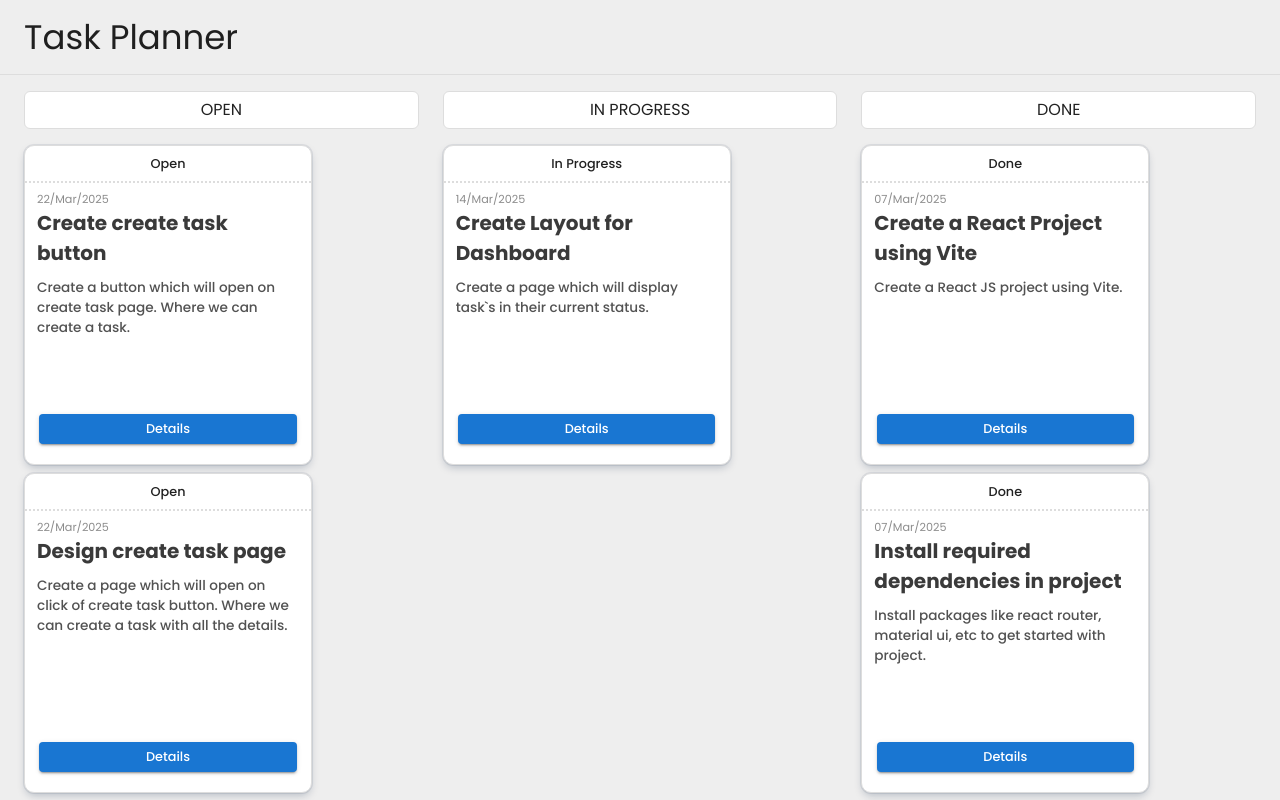
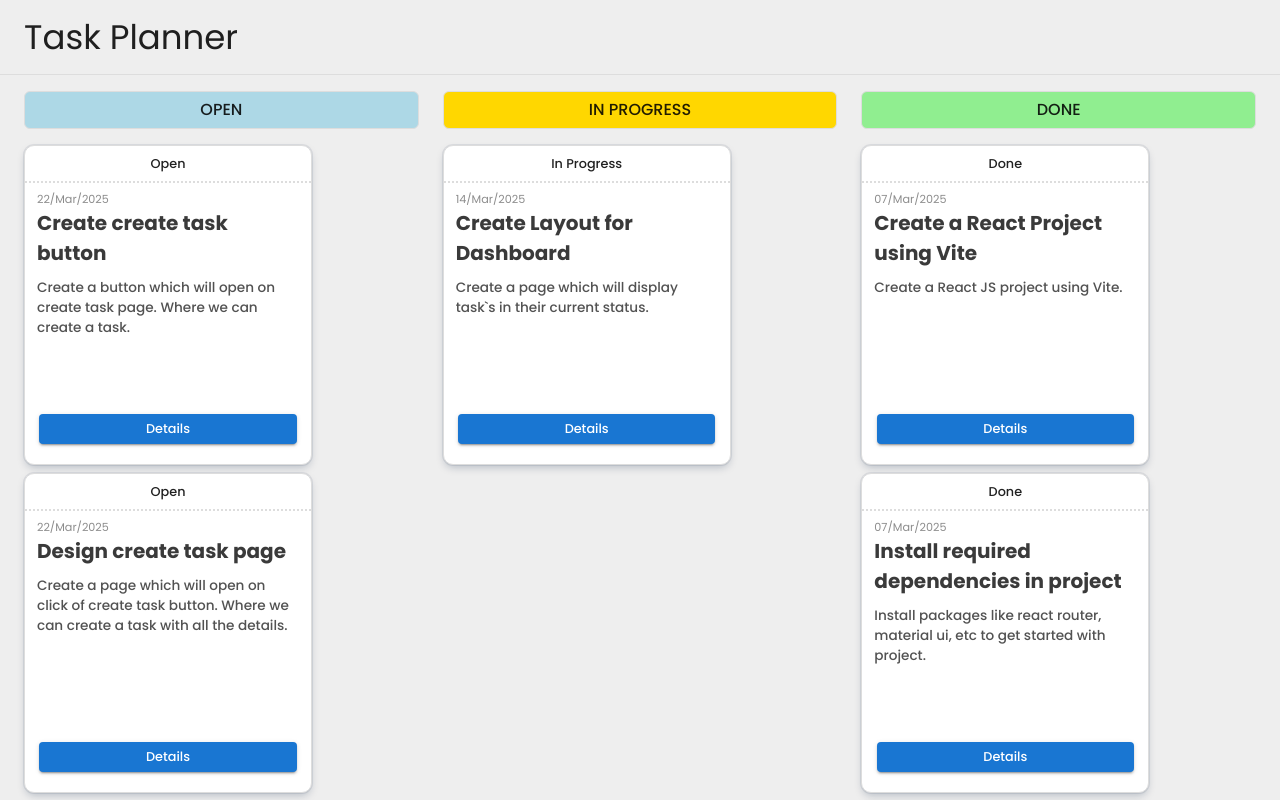
Before and after one commit to Vishal-Kank/taskplanner, a React (Vite) app: page / in a window 1280 px wide. Built offline with nearby package versions, Linux system fonts and the light colour scheme.

Commit message:
main | minor changes resolved key issue

```diff
--- a/src/components/Cards/TaskCards.tsx
+++ b/src/components/Cards/TaskCards.tsx
@@ -43,11 +43,12 @@ const DetailsButton = styled(Button)({
   width: "90%",
   margin: "auto",
 });
-const CardComponent = (cardProps: cardType) => {
+
+const TaskCards = (cardProps: cardType) => {
   const { id, status, title, date, description } = cardProps;
   return (
     <Card
-      key={id}
+      id={id}
       sx={{
         width: "100%",
         maxWidth: "18rem",
@@ -75,4 +76,4 @@ const CardComponent = (cardProps: cardType) => {
     </Card>
   );
 };
-export default CardComponent;
+export default TaskCards;
--- a/src/container/DashboardContainer/index.tsx
+++ b/src/container/DashboardContainer/index.tsx
@@ -1,5 +1,5 @@
 import { Box, Grid2, Typography, useMediaQuery, useTheme } from "@mui/material";
-import CardComponent from "../../components/Cards/TaskCards";
+import TaskCards from "../../components/Cards/TaskCards";
 
 const DashboardContainer = () => {
   const theme = useTheme();
@@ -27,14 +27,21 @@ const DashboardContainer = () => {
             paddingY={"6px"}
             textAlign={"center"}
             textTransform={"uppercase"}
-            sx={{ backgroundColor: "#FFF" }}
+            fontWeight={500}
             children={cardGroup.type}
+            sx={{
+              background:
+                (cardGroup.type === "open" && "#add8e6") ||
+                (cardGroup.type === "in progress" && "#ffd700") ||
+                "#90ee90",
+            }}
           />
 
           {/* LIST OF TASK IN CARDS */}
           <Box display={"flex"} flexWrap={"wrap"} gap={1} marginTop={2}>
             {cardGroup.list.map((card) => (
-              <CardComponent
+              <TaskCards
+                key={card.id}
                 id={card.id}
                 status={card.status}
                 title={card.title}
```
